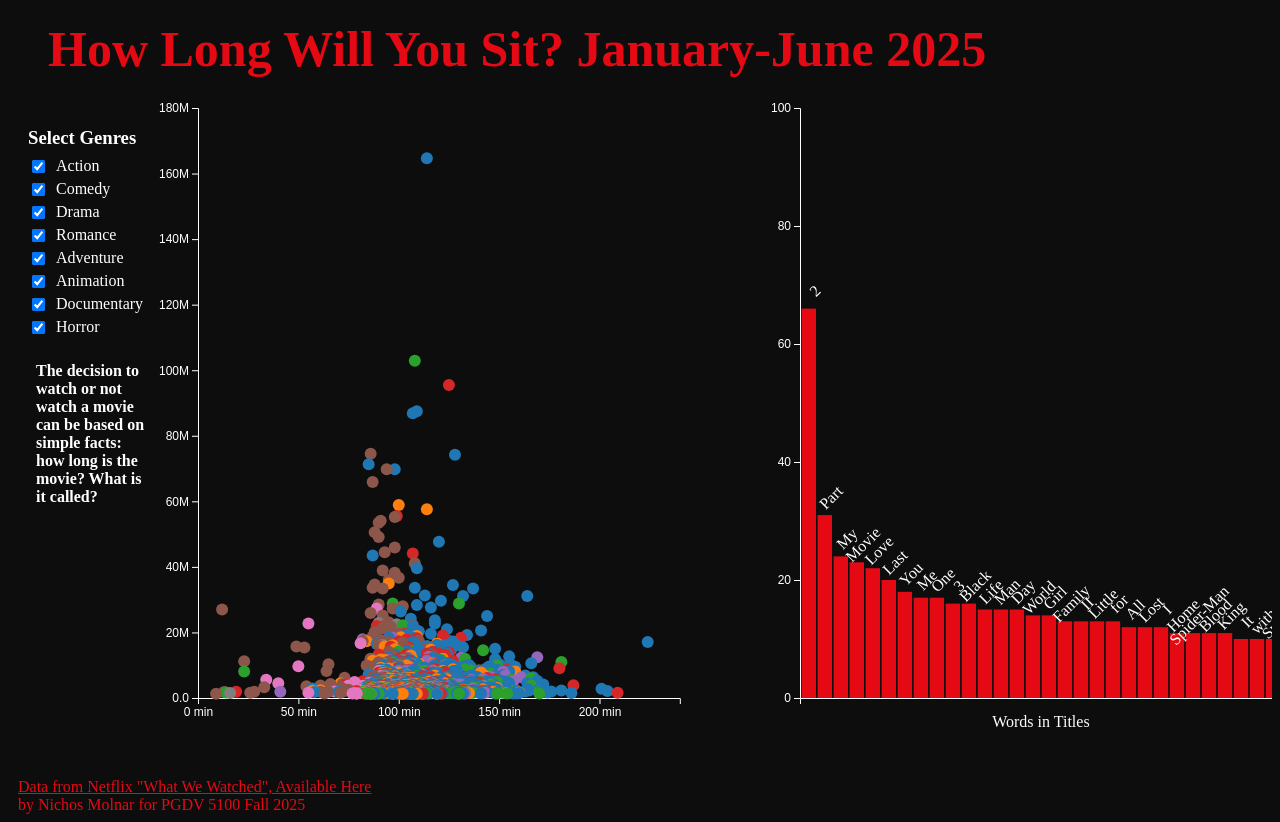
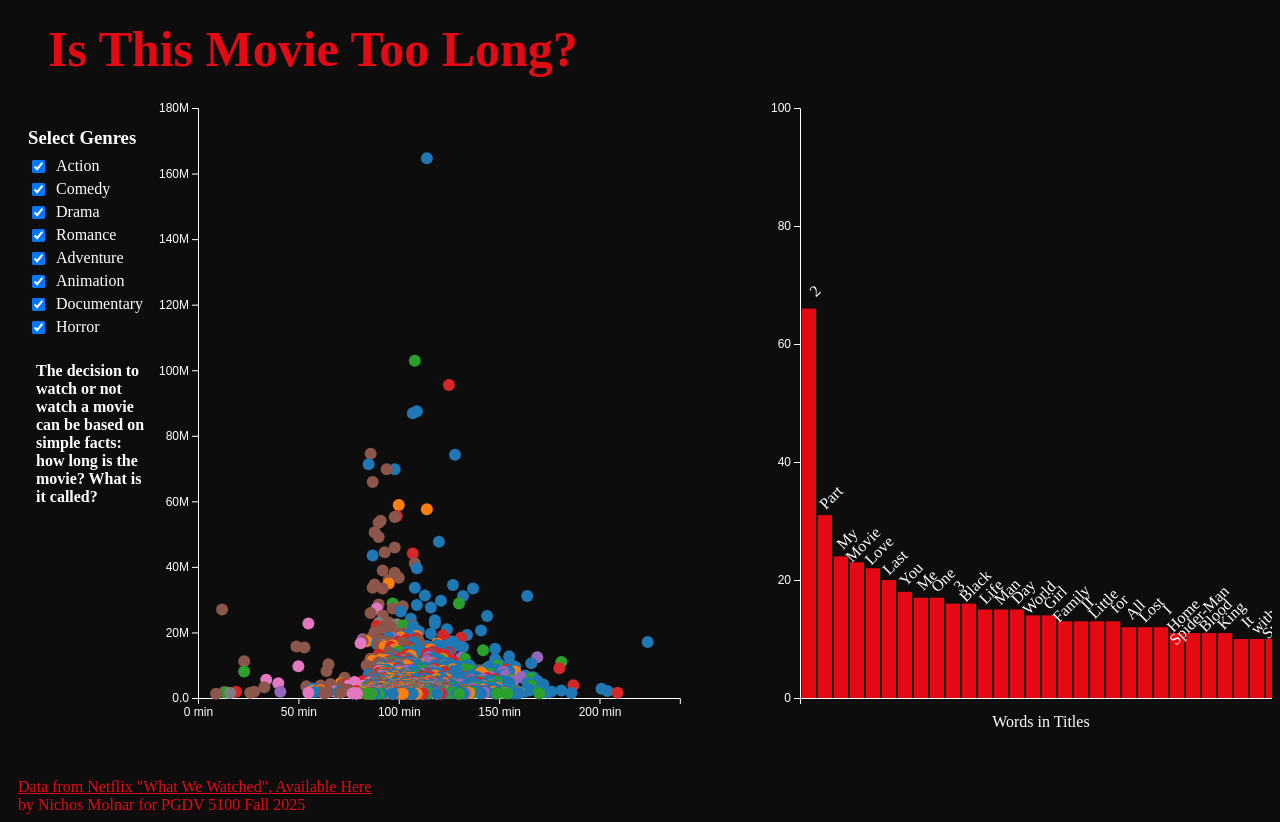
Before and after one commit to nmolnar-parsons/Netflix_Scatterplot, a plain HTML site: page index.html in a window 1280 px wide. Drawn offline with nearby package versions, Linux system fonts and the light colour scheme.

Commit message:
name change and feedback from presentation

```diff
--- a/index.html
+++ b/index.html
@@ -11,7 +11,7 @@
 
 <body>
     <div id="title">
-        <h1>How Long Will You Sit? January-June 2025</h1>
+        <h1>Is This Movie Too Long?</h1>
     </div>
     <div id="content">
         <div id="menu"></div>
```
Also changed, not shown: main.js (+18 -0 lines), 1 other file.
